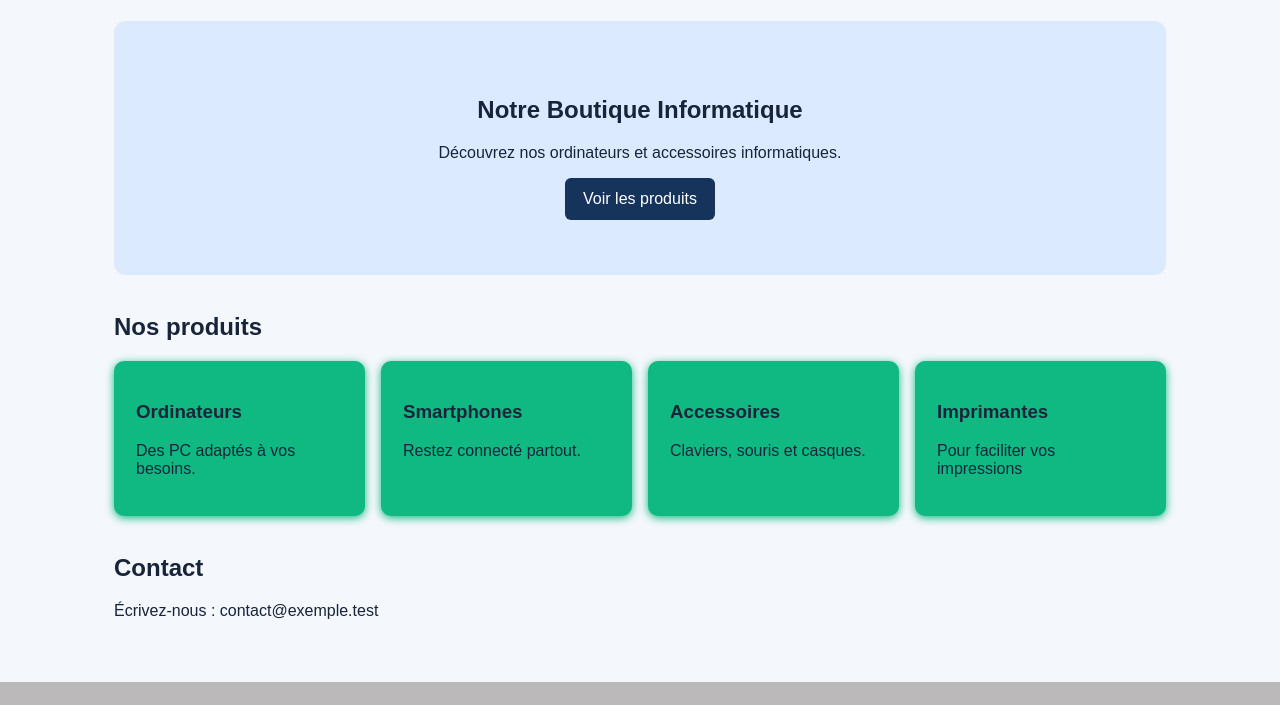
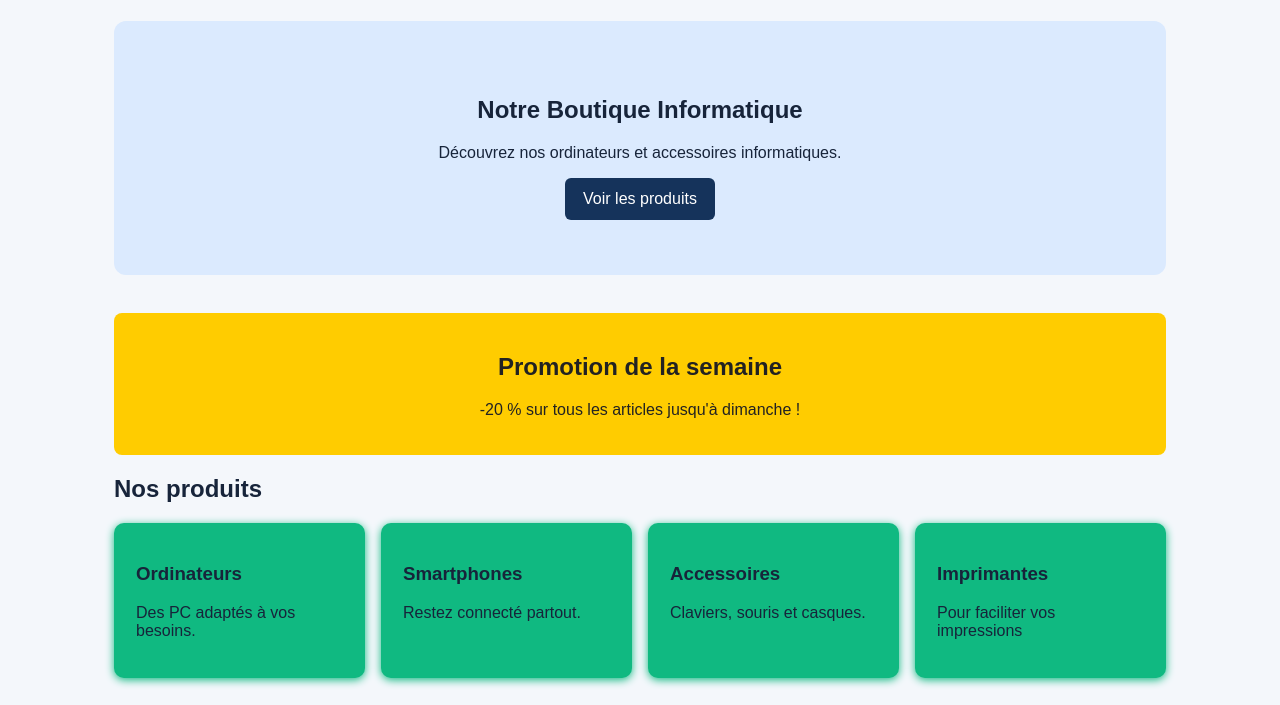
Before and after one commit to zidanembiang-dotcom/tp-afrikatech, a plain HTML site: page index.html in a window 1280 px wide. Shown: the part 76-781 px from the top of the page. Drawn offline with Linux system fonts and the light colour scheme.

Commit message:
feat: ajouter la section promotion

```diff
--- a/index.html
+++ b/index.html
@@ -14,6 +14,10 @@ href="#contact">Contact</a></nav></header>
  <section id="accueil" class="hero"><h2>Notre Boutique Informatique</h2><p>Découvrez nos ordinateurs et accessoires
 informatiques.</p><a class="btn" href="#produits">Voir les
 produits</a></section>
+<section class="promotion">
+    <h2>Promotion de la semaine</h2>
+    <p>-20 % sur tous les articles jusqu'à dimanche !</p>
+  </section>
  <section id="produits"><h2>Nos produits</h2><div
 class="cards"><article><h3>Ordinateurs</h3><p>Des PC adaptés à
 vos besoins.</p></article><article><h3>Smartphones</h3><p>Restez
--- a/style.css
+++ b/style.css
@@ -19,3 +19,12 @@ footer { text-align: center; padding: 22px; background: #bbb9b9;
 color: white; }
 @media (max-width: 600px) { header { display: block; } nav a {
 display: inline-block; margin: 12px 12px 0 0; } }
+
+.promotion {
+    background-color: #ffcc00;
+    color: #222;
+    text-align: center;
+    padding: 20px;
+    margin: 20px 0;
+    border-radius: 8px;
+  }
```
